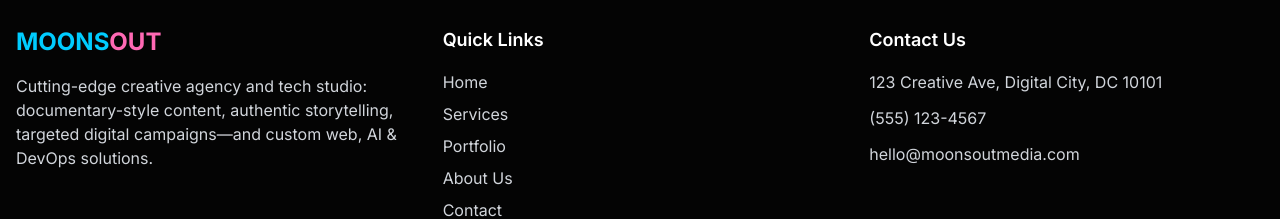
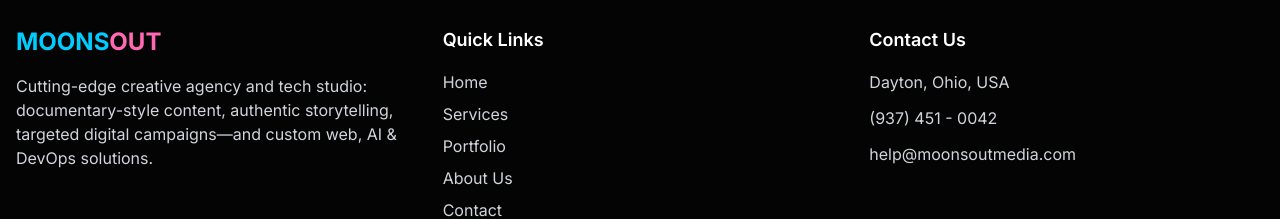
Before and after one commit to Brandon-Gottshall/moons-out-media-company-site, a Next.js app: page / in a window 1280 px wide. Shown: the part 2153-2372 px from the top of the page. Built offline with nearby package versions, Linux system fonts and the light colour scheme.

Commit message:
Updated footer component with new contact information, replacing the previous address and email with current details for improved accuracy and relevance.

```diff
--- a/components/footer.tsx
+++ b/components/footer.tsx
@@ -46,10 +46,10 @@ export default function Footer() {
             </h4>
             <ul className="space-y-3">
               <li className="text-gray-300">
-                123 Creative Ave, Digital City, DC 10101
+                Dayton, Ohio, USA
               </li>
-              <li className="text-gray-300">(555) 123-4567</li>
-              <li className="text-gray-300">hello@moonsoutmedia.com</li>
+              <li className="text-gray-300">(937) 451 - 0042</li>
+              <li className="text-gray-300">help@moonsoutmedia.com</li>
             </ul>
           </div>
         </div>
```
